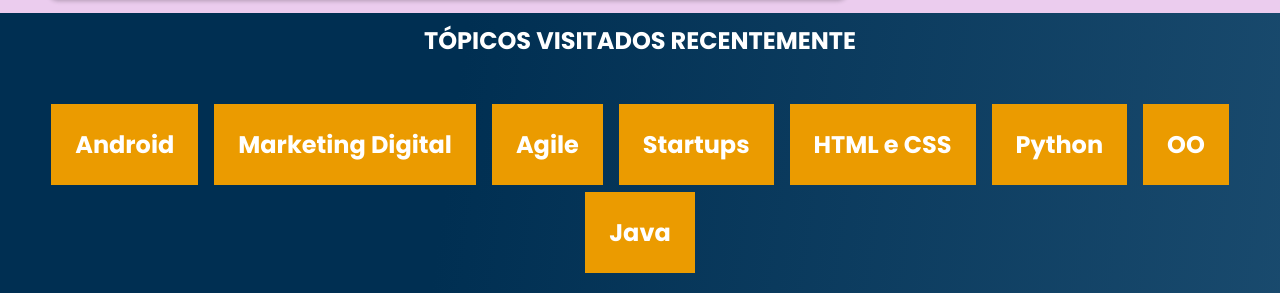
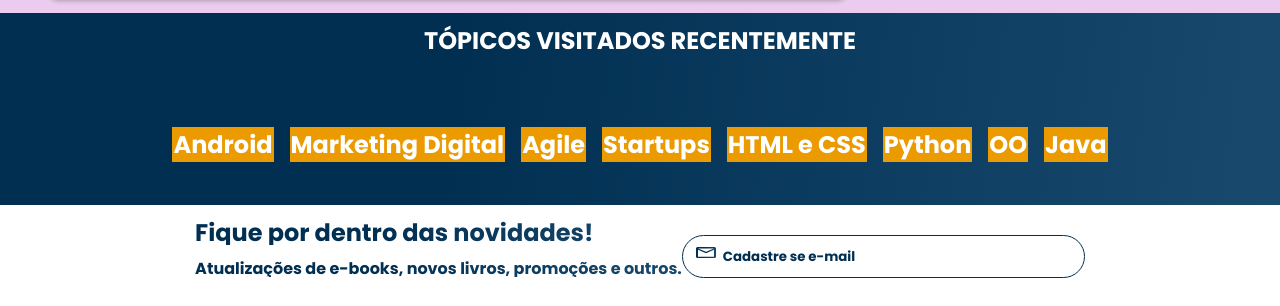
Before and after one commit to Matematica-II-2-Ano-C-Manha-CAP/2_trimestre_03, a plain HTML site: page index.html in a window 1280 px wide. Shown: the part 986-1292 px from the top of the page. Drawn offline with nearby package versions, Linux system fonts and the light colour scheme.

Commit message:
Mensagem

```diff
--- a/styles/topicos.css
+++ b/styles/topicos.css
@@ -20,7 +20,7 @@
     }
     .topicos_link {
     color: var(--branco);
-    padding: 1em;
+    padding: 1px;
     background-color: var(--laranja);
     text-decoration: none;
     font-size: 24px;
```
